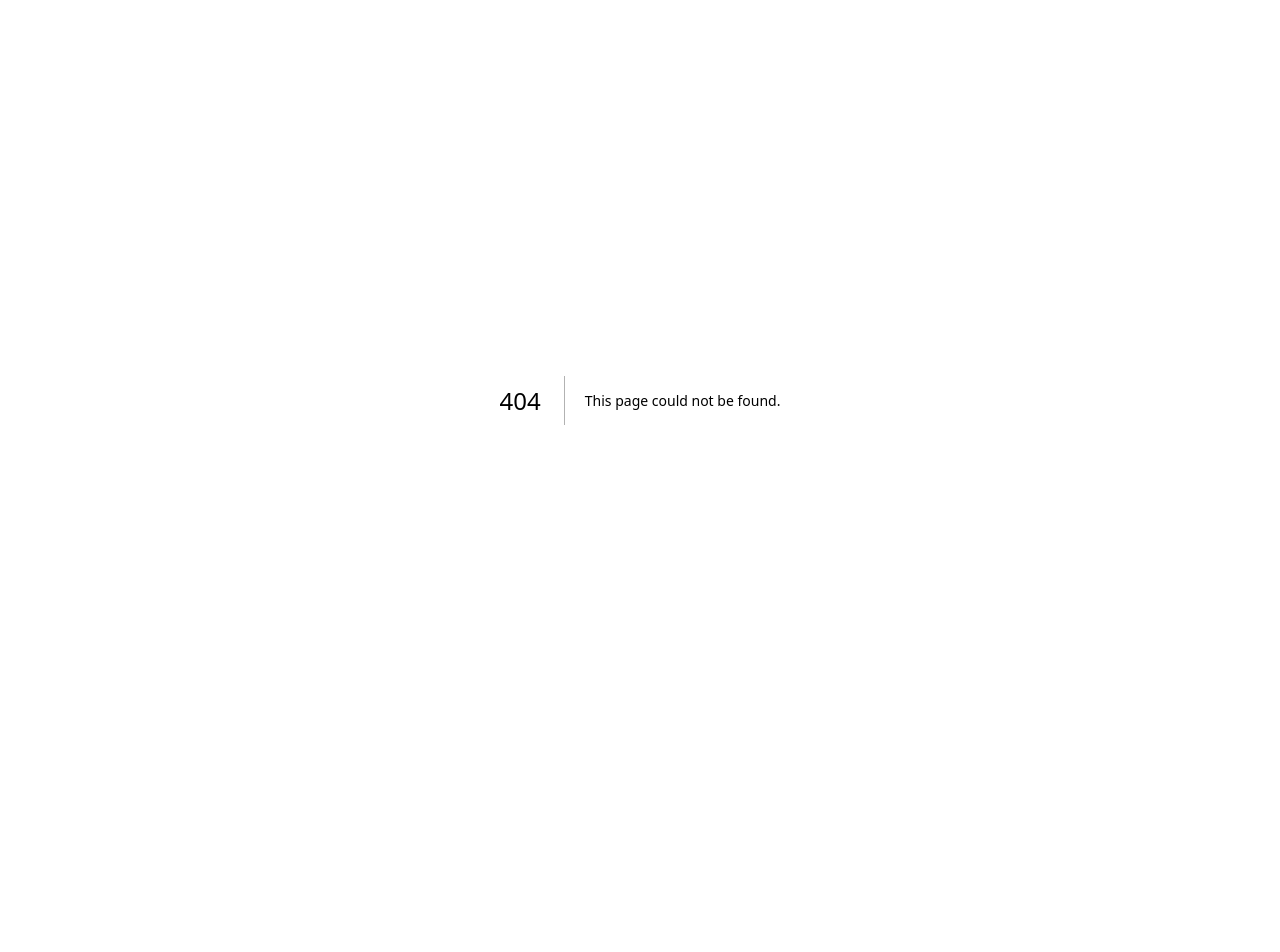
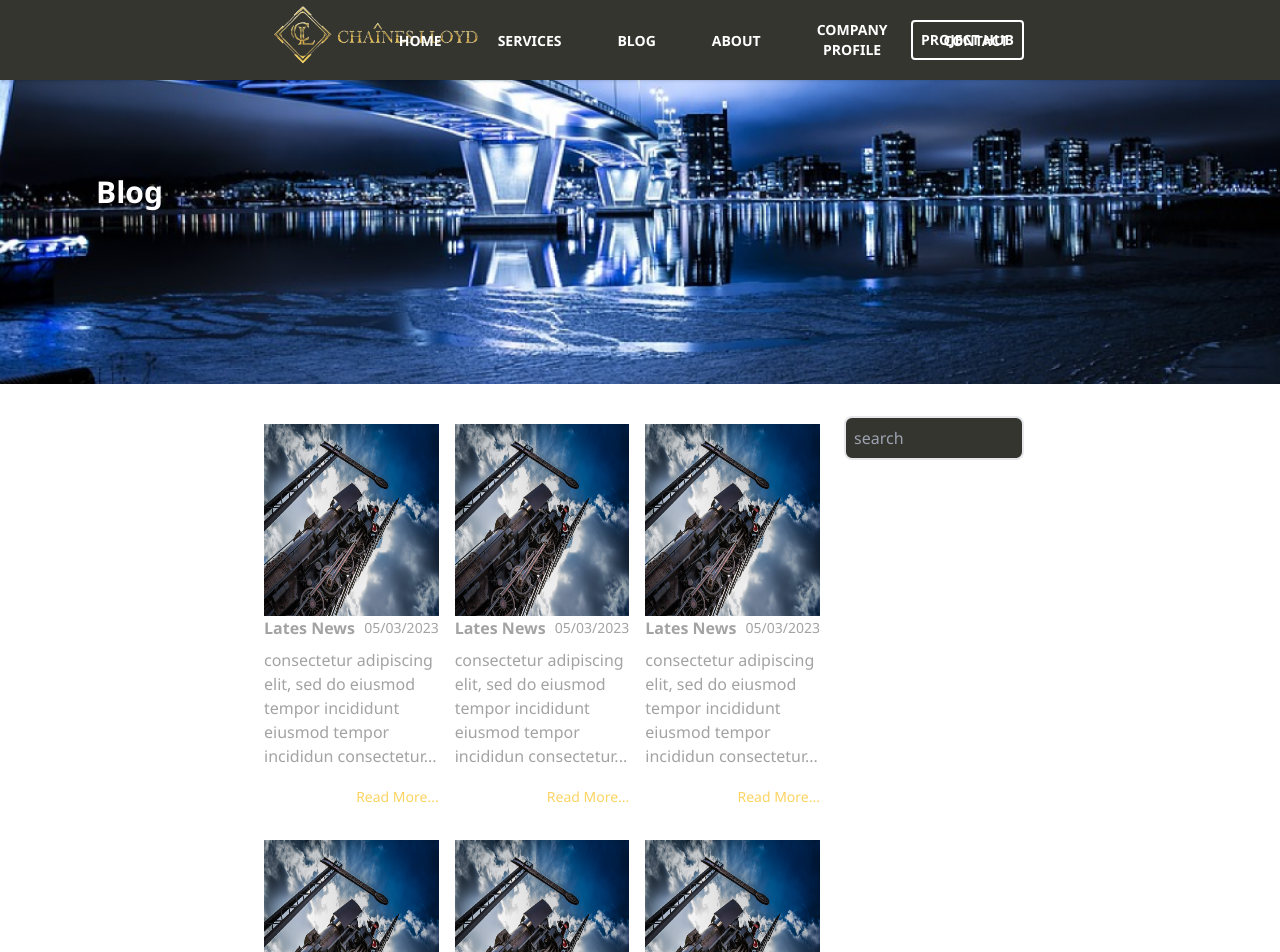
Before and after one commit to Startum-Dev/website, a Next.js app: page /projects-hub in a window 1280 px wide. Before the commit this address had no page. Shown: the top 952 px of the page. Before the commit the page ends 800 px from the top, so only its background shows below. Built offline with nearby package versions, Linux system fonts and the light colour scheme.

Commit message:
newest deploy

```diff
--- a/components/dropdowns/MobileDropDownMenu.tsx
+++ b/components/dropdowns/MobileDropDownMenu.tsx
@@ -41,6 +41,13 @@ export default function MobileDropDownMenu() {
             </Link>
           </DropdownMenu.Item>
           <DropdownMenu.Item className="text-sm font-semibold flex gap-2 items-center justify-start p-2">
+            <Link href="/#">
+              <text className="text-white text-lg font-semibold hover:text-primary-yellow">
+                COMPANY PROFILE
+              </text>
+            </Link>
+          </DropdownMenu.Item>
+          <DropdownMenu.Item className="text-sm font-semibold flex gap-2 items-center justify-start p-2">
             <Link href="/contact-us">
               <text className="text-white text-lg font-semibold hover:text-primary-yellow">
                 CONTACT
@@ -48,7 +55,7 @@ export default function MobileDropDownMenu() {
             </Link>
           </DropdownMenu.Item>
           <DropdownMenu.Item className="items-center justify-center flex">
-            <Link href="#d">
+            <Link href="/projects-hub">
               <button className="rounded border-2 border-white text-white hover:text-primary-yellow hover:border-primary-yellow transition ease-in-out delay-150 hover:-translate-y-1 hover:scale-110 text-sm font-bold p-2">
                 PROJECT HUB
               </button>
--- a/components/navbar/TransparentNavbar.tsx
+++ b/components/navbar/TransparentNavbar.tsx
@@ -27,6 +27,11 @@ export default function TransparentNavbar() {
             ABOUT
           </button>
         </Link>
+        <Link href="#">
+          <button className="text-white hover:text-primary-yellow hover:underline hover:underline-offset-8 transition ease-in-out delay-150 hover:-translate-y-1 hover:scale-110 text-sm font-bold">
+            COMPANY PROFILE
+          </button>
+        </Link>
         <Link href="/contact-us">
           <button className="text-white hover:text-primary-yellow hover:underline hover:underline-offset-8 transition ease-in-out delay-150 hover:-translate-y-1 hover:scale-110 text-sm font-bold">
             CONTACT
@@ -34,7 +39,7 @@ export default function TransparentNavbar() {
         </Link>
       </div>
       <div className=" hidden md:flex items-center justify-between gap-4">
-        <Link href="#d">
+        <Link href="/projects-hub">
           <button className="rounded border-2 border-white text-white hover:text-primary-yellow hover:border-primary-yellow transition ease-in-out delay-150 hover:-translate-y-1 hover:scale-110 text-sm font-bold p-2">
             PROJECT HUB
           </button>
--- /dev/null
+++ b/pages/projects-hub.tsx
@@ -0,0 +1,26 @@
+import AppLayout from "../components/layouts/AppLayout";
+import BannerSmall from "../components/pageComponets/shared/BannerSmall";
+import BlogPost from "../components/cards/BlogPost";
+import Input from "../components/inputs/Input";
+
+const Blog = () => {
+  return (
+    <AppLayout>
+      <BannerSmall heading="Blog" />
+      <div className="flex flex-col md:grid md:grid-cols-4 gap-4">
+        <div className="flex flex-col md:col-span-3">
+          <div className="flex flex-col md:grid md:grid-cols-3">
+            {[1, 2, 3, 4, 5, 6].map((post, i) => (
+              <BlogPost key={i} />
+            ))}
+          </div>
+        </div>
+        <div className="hidden md:flex md:flex-col">
+          <Input placeholder="search" />
+        </div>
+      </div>
+    </AppLayout>
+  );
+};
+
+export default Blog;
```
